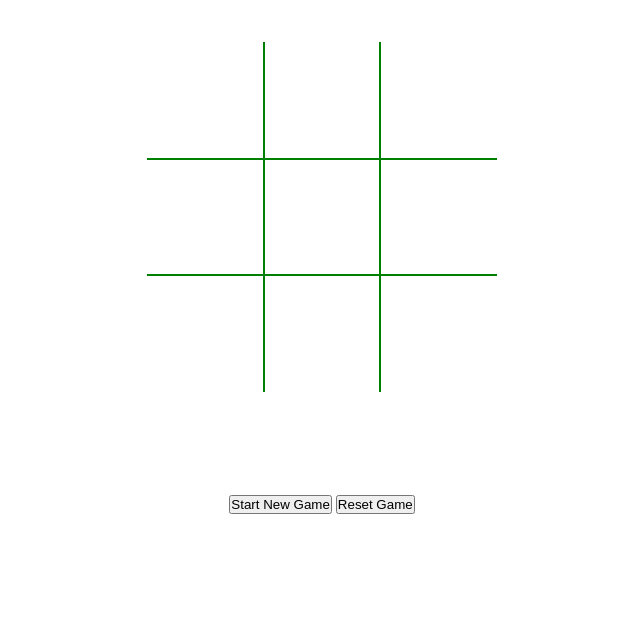
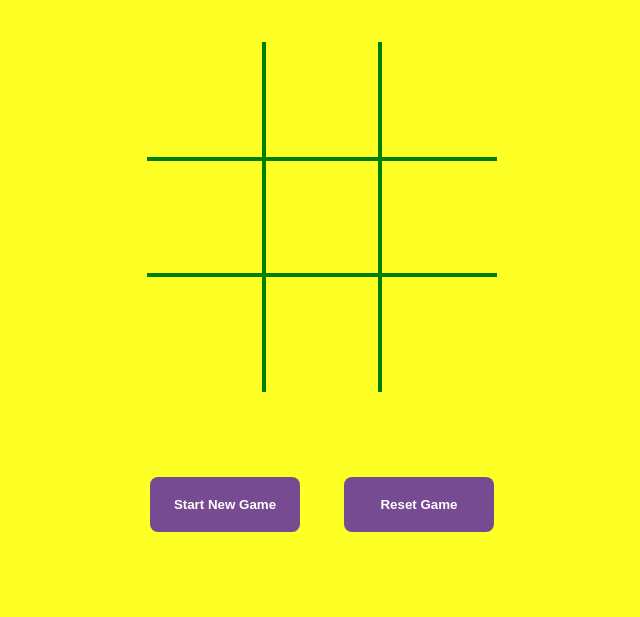
Before and after one commit to fau446/tic-tac-toe-js, a plain HTML site: page index.html in a window 1280 px wide. Shown: the part 183-800 px from the top of the page, without its empty margins (318-958 px from the left). Drawn offline with Linux system fonts and the light colour scheme.

Commit message:
Add color palette and button styling

```diff
--- a/style.css
+++ b/style.css
@@ -11,6 +11,7 @@ body {
   grid-template-columns: 1fr;
   align-items: center;
   text-align: center;
+  background: #FEFF24;
 }
 
 h1 {
@@ -19,6 +20,7 @@ h1 {
 
 .display {
   font-size: 2rem;
+  color: #FF1BB0;
 }
 
 .board {
@@ -42,7 +44,7 @@ ul {
 }
 
 li {
-  border: 1px solid green;
+  border: 2px solid green;
   cursor: pointer;
 }
 
@@ -60,6 +62,19 @@ li {
 
 .bottom {
   border-bottom: none;
+}
+
+button {
+  box-sizing: content-box;
+  background: #764B92;
+  color: white;
+  border: none;
+  width: 110px;
+  padding: 20px;
+  margin: 20px;
+  font-weight: bold;
+  border-radius: 8px;
+  cursor: pointer;
 }
 
 .modal {
```
